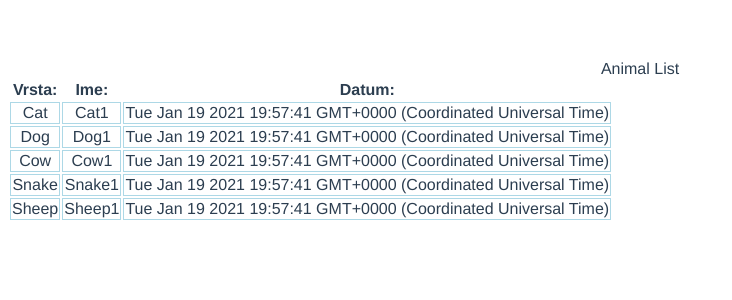
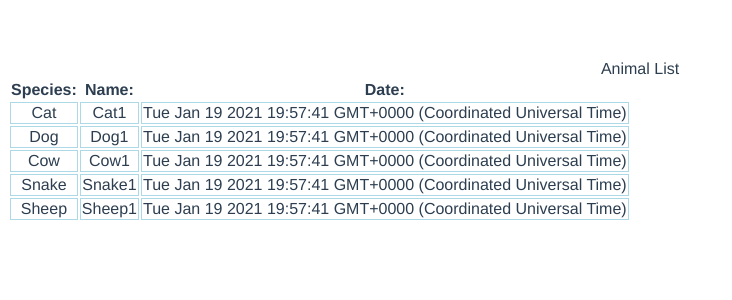
Before and after one commit to kershme-tukelio/VueJS-Zoo, a Vue app: page / in a window 1280 px wide. Shown: the top 300 px of the page, without its empty margins (0-732 px from the left). Built offline with nearby package versions, Linux system fonts and the light colour scheme.

Commit message:
Objective 2 complete

```diff
--- a/src/components/AnimalList.vue
+++ b/src/components/AnimalList.vue
@@ -3,14 +3,14 @@
         Animal List
         <table>
             <tr>
-                <th>Vrsta: </th>
-                <th>Ime: </th>
-                <th>Datum: </th>
+                <th>Species: </th>
+                <th>Name: </th>
+                <th>Date: </th>
             </tr>
             <tr v-for="({species, name, date}, index) in animals" :key="index">
                 <td>{{species}}</td>
                 <td>{{name}}</td>
-                <td>{{date}}</td>
+                <td>{{date ? date : "Unknown"}}</td>
             </tr>
         </table>
     </div>
@@ -50,7 +50,6 @@ export default {
         ]
         }
     }
-
 }
 </script>
 
```
